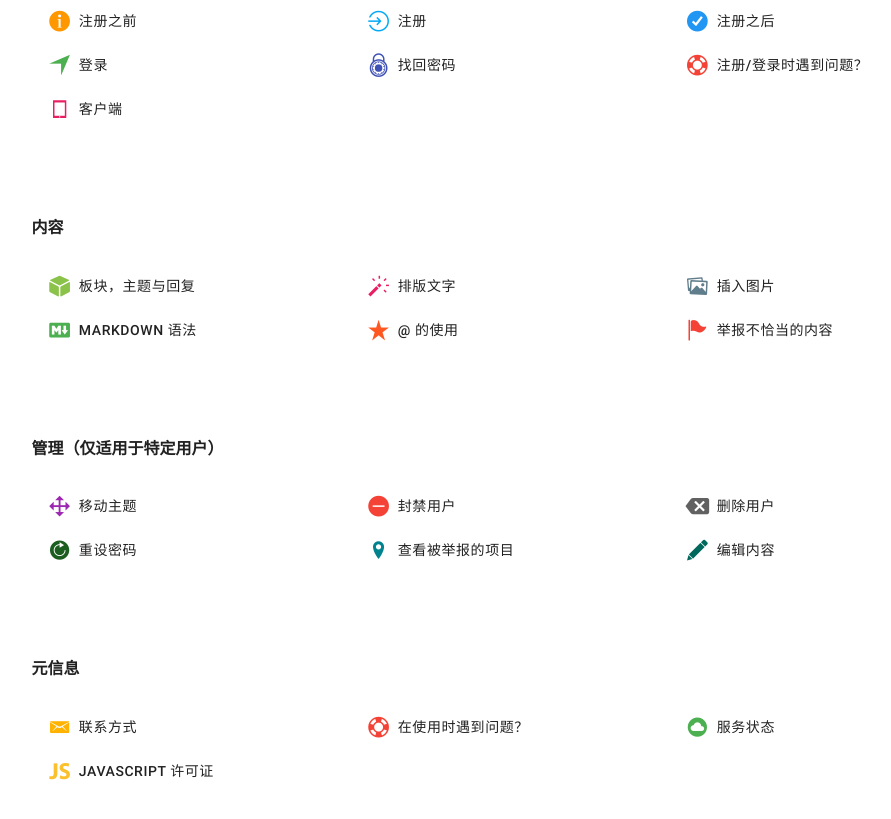
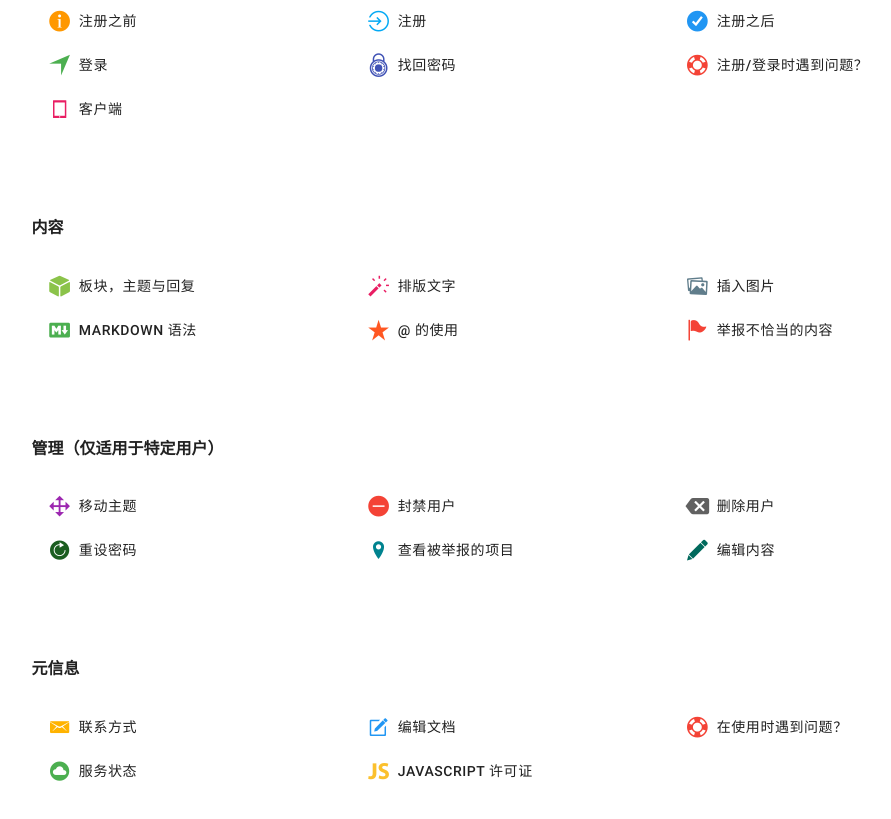
Before and after one commit to miaowo/miaowo.github.io, a plain HTML site: page docs/index.html in a window 1280 px wide. Shown: the part 415-1234 px from the top of the page, without its empty margins (258-1149 px from the left). Drawn offline with Linux system fonts and the light colour scheme; files whose address does not match are found by name.

Commit message:
增加 “编辑文档”

```diff
--- a/docs/index.html
+++ b/docs/index.html
@@ -193,6 +193,9 @@
 	      <a href="./contact" class="mdui-btn mdui-btn-block mdui-text-left mdui-ripple"><i class="mdui-icon mdui-icon-left ion-email mdui-text-color-amber-600"></i>联系方式</a>
       </div>
       <div class="mdui-col mdui-m-b-1">
+	      <a href="./edit-docs" class="mdui-btn mdui-btn-block mdui-text-left mdui-ripple"><i class="mdui-icon mdui-icon-left ion-compose mdui-text-color-blue"></i>编辑文档</a>
+      </div>
+      <div class="mdui-col mdui-m-b-1">
 	      <a href="./troubleshoot" class="mdui-btn mdui-btn-block mdui-text-left mdui-ripple"><i class="mdui-icon mdui-icon-left ion-help-buoy mdui-text-color-red"></i>在使用时遇到问题？</a>
       </div>
       <div class="mdui-col mdui-m-b-1">
```
